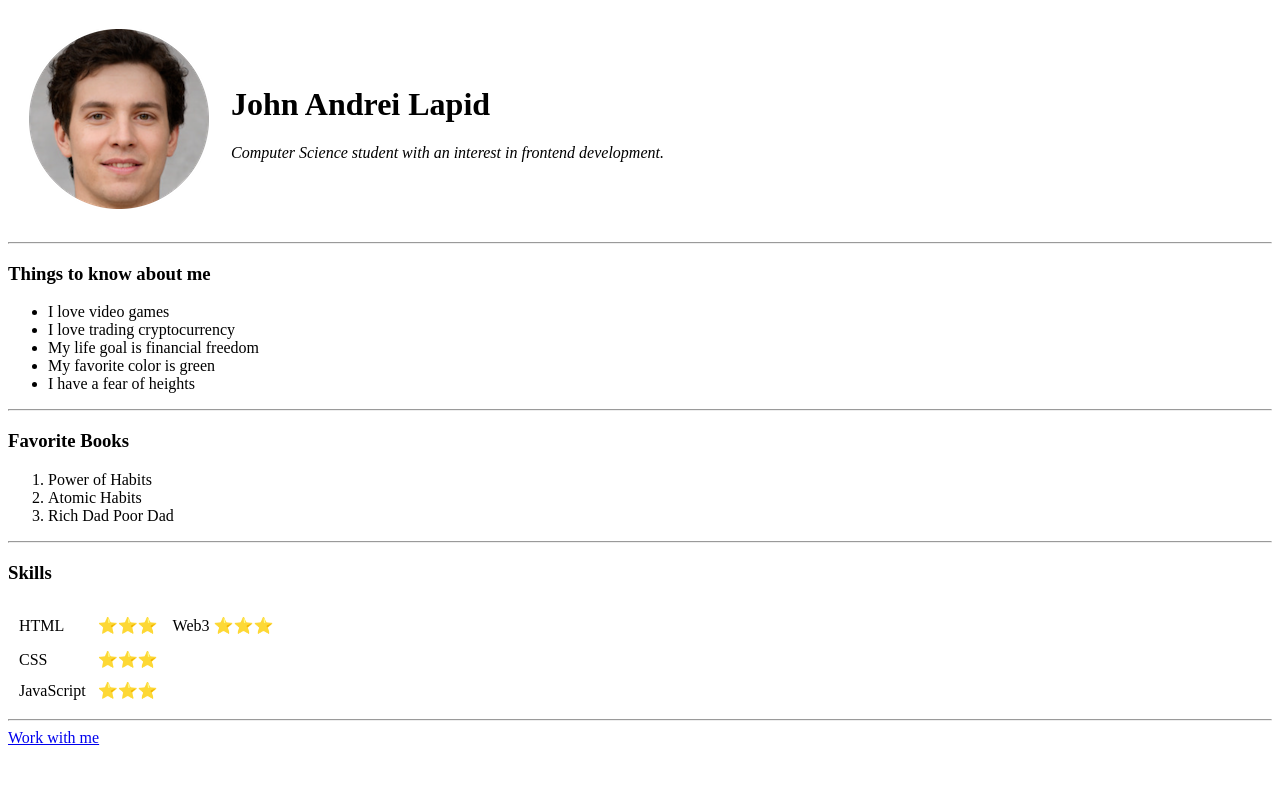
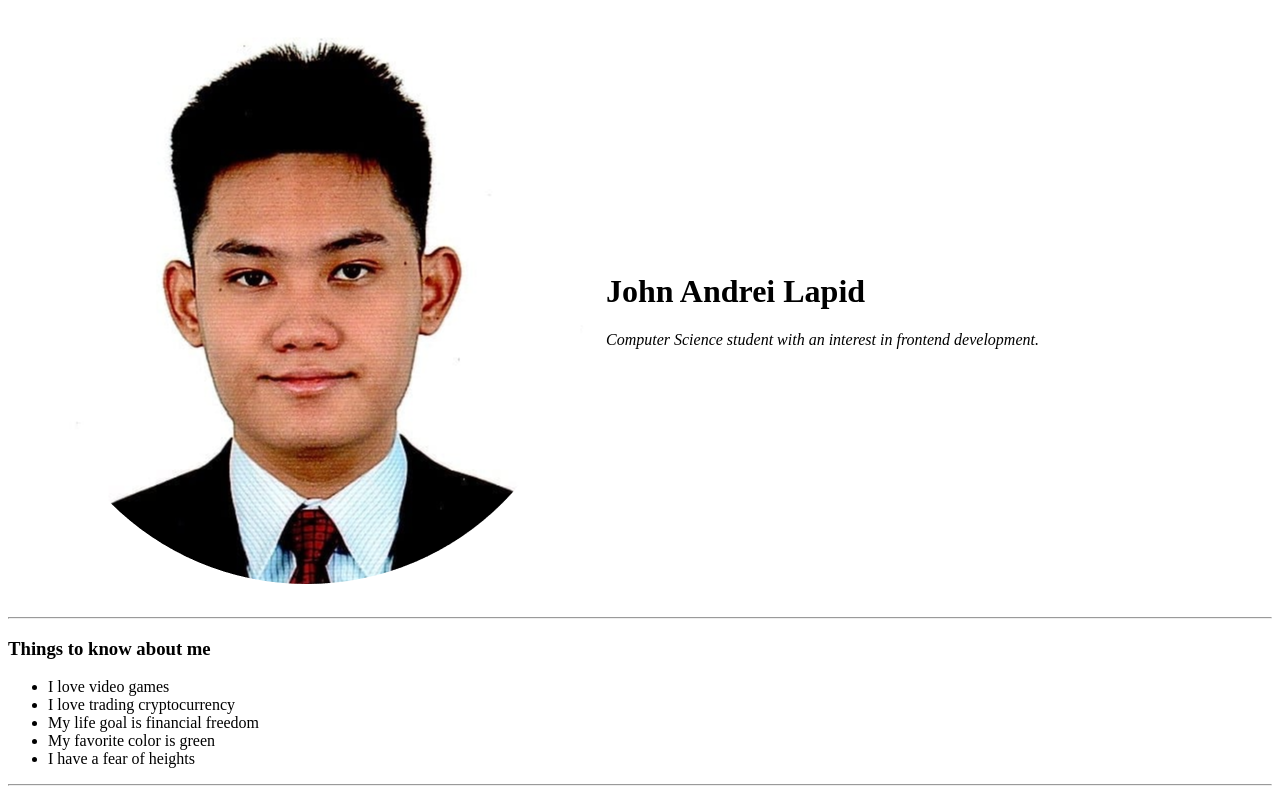
Before and after one commit to Drei-ui/practice, a plain HTML site: page index.html in a window 1280 px wide. Shown: the top 800 px of the page. Drawn offline with Linux system fonts and the light colour scheme.

Commit message:
changed picture

```diff
--- a/index.html
+++ b/index.html
@@ -7,7 +7,7 @@
 <body>
     <table cellspacing="20">
         <tr>
-            <td><img src="20 - fake-human-circle-img.png" alt="Andrei's Pic" srcset="">
+            <td><img src="andrei_circle.png" alt="Andrei's Pic" srcset="">
             </td>
             <td>
                 <h1>John Andrei Lapid</h1>
```
